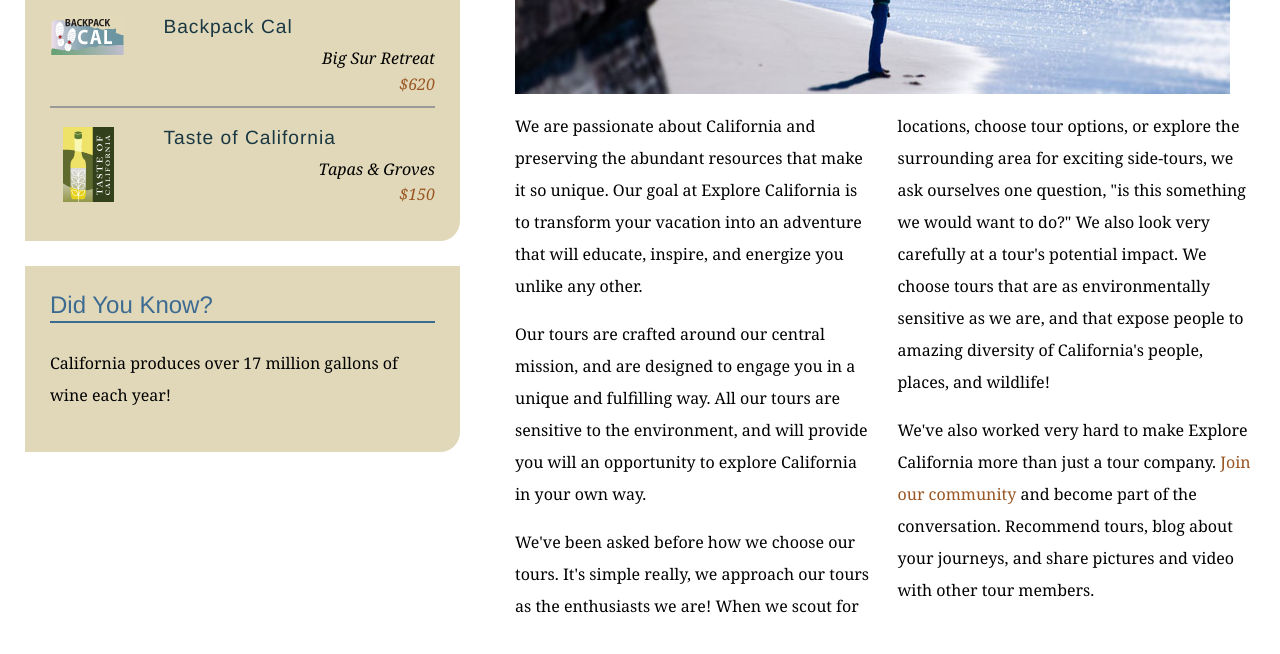
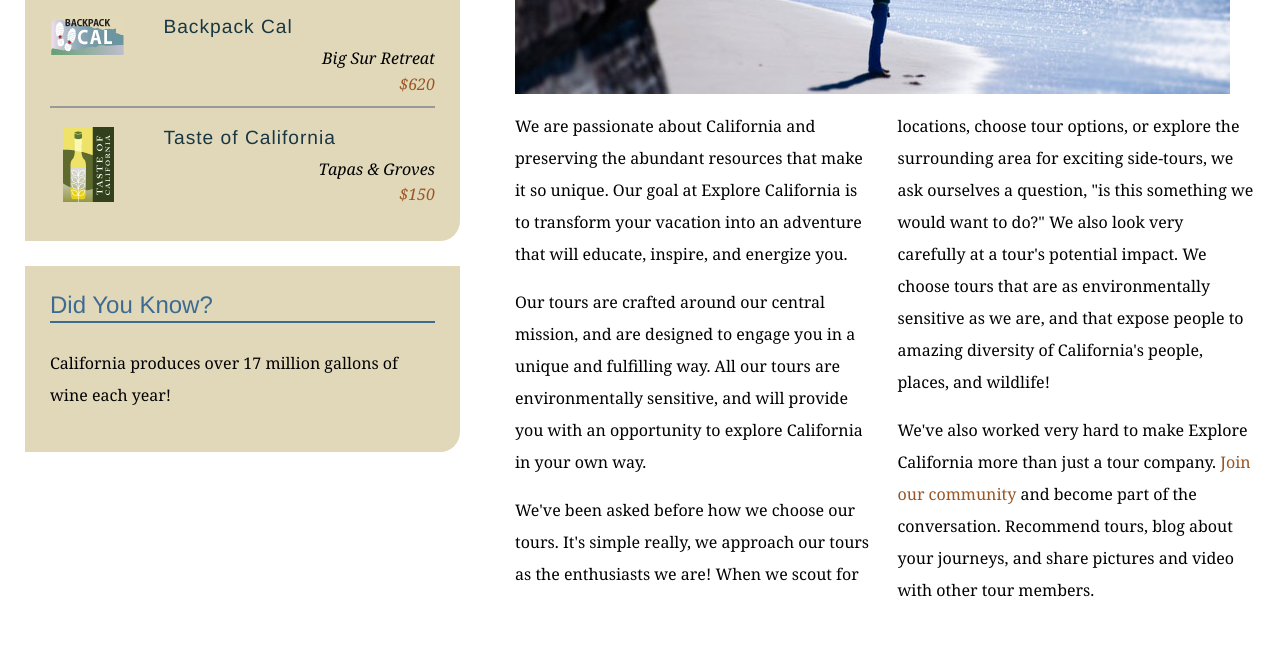
Before and after one commit to SarahDHealey/explore_california, a plain HTML site: page mission.html in a window 1280 px wide. Shown: the part 590-1244 px from the top of the page. Drawn offline with Linux system fonts and the light colour scheme.

Commit message:
text edits on mission page

```diff
--- a/mission.html
+++ b/mission.html
@@ -62,9 +62,9 @@
           <h1>Who we are</h1>
           <img src="assets/images/mission_look.jpg" alt="Looking out at the Pacific" class="articleImage" />
           <div class="multiCol">
-            <p>We are passionate about California and preserving the abundant resources that make it so unique. Our goal at Explore California is to transform your vacation into an adventure that will educate, inspire, and energize you unlike any other.</p>
-            <p>Our tours are crafted around our central mission, and are designed to engage you in a unique and fulfilling way. All our tours are sensitive to the environment, and will provide you will an opportunity to explore California in your own way.</p>
-            <p>We've been asked before how we choose our tours. It's simple really, we approach our tours as the enthusiasts we are! When we scout for locations, choose tour options, or explore the surrounding area for exciting side-tours, we ask ourselves one question, &quot;is this something we would want to do?&quot; We also look very carefully at a tour's potential impact. We choose tours that are as environmentally sensitive as we are, and that expose people to amazing diversity of California's people, places, and wildlife!</p>
+            <p>We are passionate about California and preserving the abundant resources that make it so unique. Our goal at Explore California is to transform your vacation into an adventure that will educate, inspire, and energize you.</p>
+            <p>Our tours are crafted around our central mission, and are designed to engage you in a unique and fulfilling way. All our tours are environmentally sensitive, and will provide you with an opportunity to explore California in your own way.</p>
+            <p>We've been asked before how we choose our tours. It's simple really, we approach our tours as the enthusiasts we are! When we scout for locations, choose tour options, or explore the surrounding area for exciting side-tours, we ask ourselves a question, &quot;is this something we would want to do?&quot; We also look very carefully at a tour's potential impact. We choose tours that are as environmentally sensitive as we are, and that expose people to amazing diversity of California's people, places, and wildlife!</p>
             <p>We've also worked very hard to make Explore California more than just a tour company. <a href="explorers/join.html">Join our community</a> and become part of the conversation. Recommend tours, blog about your journeys, and share pictures and video with other tour members.</p>
           </div>
         </div>
```
